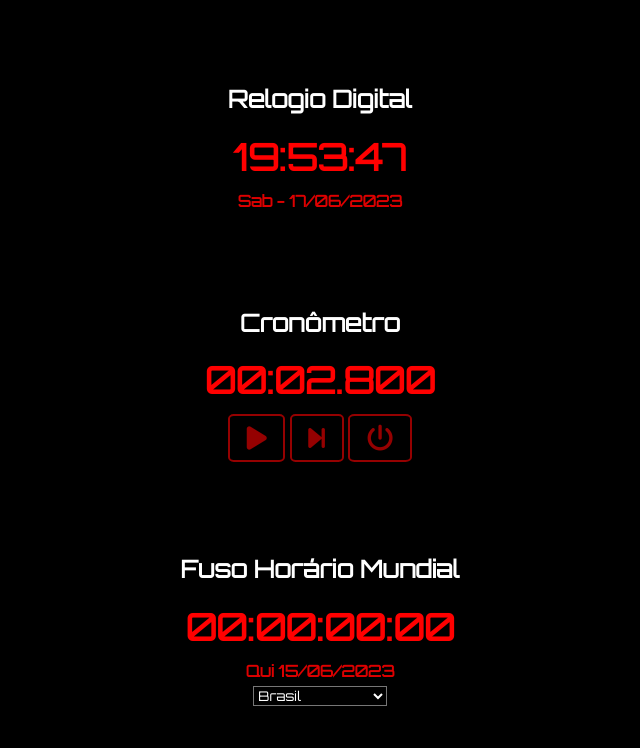
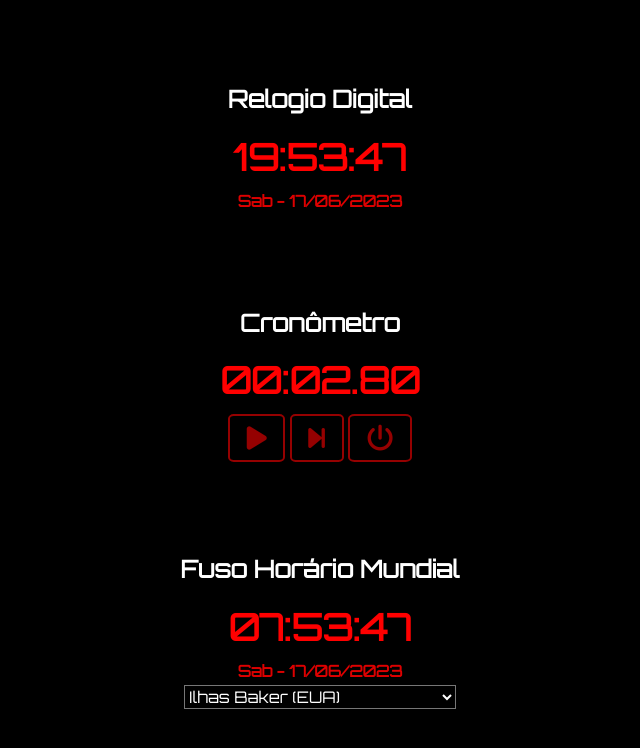
Before and after one commit to kauannlima/Relogio_Javascript, a plain HTML site: page index.html in a window 1280 px wide. Both pictures are taken after a click on the button 576 px from the left and 438 px from the top of the page. Shown: the whole page, without its empty margins (320-960 px from the left). Drawn offline with Linux system fonts and the light colour scheme.

Commit message:
Adicionando code de Fuso Horarios Mundiais

```diff
--- a/cronometro.js
+++ b/cronometro.js
@@ -13,15 +13,19 @@ const SEGUNDO = 1 * 10000;
 let intervaloCronometro = null;
 let tempoInicial = 0;
 let tempoPausado = 0;
-let minutoAtualiolisegundosDecorrido = 0;
+let tempoDecorrido = 0;
 let cronometroRodando = false
+
+$pausar.disabled = true;
 
 function iniciar() {
     if (cronometroRodando) return;
-    /*  parar(); */
+    parar()
     tempoInicial = Date.now();
     startCronometro();
     cronometroRodando = true;
+    $pausar.disabled = false;
+
 }
 
 function startCronometro(TempoDeCorido) {
@@ -30,67 +34,45 @@ function startCronometro(TempoDeCorido) {
         let timeStampNow = Date.now()
         let diferença = timeStampNow - tempoInicial
         $cronometro.textContent = formatarCronometro(milesegundos + diferença)
-    }, 100)
+    }, 10)
 }
 
-function formatarCronometro(milesegundos) {
-    if (milesegundos < 1000) {
-        if (segundosCronometro > 0) {
-            return milesegundos
-        }
-         else{
-            return `00:00.${milesegundos}`
-        }
+function formatarCronometro(milissegundos) {
+    minutosCronometro = Math.floor(milissegundos / MINUTO);
+    minutosSegundos = Math.floor((milissegundos % MINUTO) / 1000);
+    minutosCentesimos = Math.floor((milissegundos % 1000) / 10);
 
-    } else if (milesegundos < MINUTO) {
-        segundosCronometro = parseInt(segundosCronometro = milesegundos / 1000)
-        centesimosCronometro = milesegundos - (segundosCronometro * 1000)
-        if (minutosCronometro > 0) {
-            return `${(formatarSegundoMinutominutos(segundosCronometro))}.${centesimosCronometro}`
-        } else {
-            return `00:${(formatarSegundoMinutominutos(segundosCronometro))}.${centesimosCronometro}`
-        }
+    let minutosFormatados = minutosCronometro.toString().padStart(2, '0');
+    let segundosFormatados = minutosSegundos.toString().padStart(2, '0');
+    let centesimosFormatados = minutosCentesimos.toString().padStart(2, '0');
 
+    return `${minutosFormatados}:${segundosFormatados}.${centesimosFormatados}`;
+}
+function pausar() {
+    if (cronometroRodando) {
+        clearInterval(intervaloCronometro)
+        tempoPausado = Date.now()
+        tempoDecorrido += (tempoPausado - tempoInicial)
+        cronometroRodando = false
+        $iniciar.disabled = true;
     } else {
-        minutosCronometro = parseInt(minutosCronometro = milesegundos / (MINUTO))
-        return `${formatarSegundoMinutominutos(minutosCronometro)}:${formatarCronometro(milesegundos - minutosCronometro * MINUTO)}`
+        tempoInicial = Date.now()
+        startCronometro(tempoDecorrido)
+        cronometroRodando = true
     }
+
 }
-function formatarSegundoMinutominutos(segundos_minutos) {
-    return segundos_minutos = segundos_minutos < 10 ? `0${segundos_minutos}` : segundos_minutos
+
+function parar() {
+    tempoInicial = 0;
+    tempoPausado = 0;
+    tempoDecorrido = 0;
+    cronometroRodando = false
+    clearInterval(intervaloCronometro)
+    $cronometro.innerHTML = "00:00.00"
+    $iniciar.disabled = false
 }
-/*else {
-            var minutos = ms / (MINUTO)
-            minutos = parseInt(minutos)
 
-return `${minutos}:${formataTimeTamp(ms-minutos*MINUTO)}`
-          /*   var segundo = ms / 1000 - (minutos * 60)
-            segundo = parseInt(segundo)
-            var centesimo = ms - (segundo * 1000) - (minutos * MINUTO)
-            return `${minutos}:${segundo}:${centesimo}`
-        }
-    }
-    function pausar() {
-        if(!$cronometro.value) return;
-        if (rodando) {
-            clearInterval(intervalo)
-            timestampClickPausar = Date.now()
-            msTempoDeCorido += (timestampClickPausar - timestampClickStart)
-
-        } else {
-            timestampClickStart = Date.now()
-            iniciarCronometro(msTempoDeCorido)
-        }
-rodando = !rodando
-    }
-    function parar() {
-        timestampClickStart = 0;
-        timestampClickPausar = 0;
-        msTempoDeCorido = 0
-        rodando = false
-        clearInterval(intervalo)
-        $cronometro.value=""
-    }
- */   $iniciar.addEventListener("click", function () {
-    iniciar()
-})
+$iniciar.addEventListener("click", iniciar)
+$pausar.addEventListener("click", pausar)
+$parar.addEventListener("click", parar)
--- a/css/style.css
+++ b/css/style.css
@@ -57,6 +57,7 @@ padding: 1em 0;
     color: #dd0000;
 }
 select{
-    width: 10em;
-    background-color: transparent;
+    width: 17em;
+    background-color: black;
+    font-size: 1em;
 }
--- a/index.html
+++ b/index.html
@@ -23,7 +23,7 @@
 
         <section id="display_cronometro" class="section_all">
             <h1>Cronômetro</h1>
-            <strong id="horario_cronometro_strong" class="dados_relogio_numeros">00:00.000</strong>
+            <strong id="horario_cronometro_strong" class="dados_relogio_numeros">00:00.00</strong>
             <button id="iniciar-cronometro" class="botoes"><i class="fa-solid fa-play"></i></button>
             <button id="pausar-cronometro" class="botoes"><i class="fa-solid fa-forward-step"></i></i></i></button>
             <button id="parar-cronometro" class="botoes"><i class="fa-solid fa-power-off"></i></button>
@@ -31,16 +31,36 @@
 
         <section id="display_relogio" class="section_all">
             <h1>Fuso Horário Mundial</h1>
-            <strong id="horario_relogio_strong" class="dados_relogio_numeros">00:00:00:00</strong>
-            <strong id="data_relogio_strong" class="dados_relogio_numeros dados_relogio_data">Qui 15/06/2023</strong>
+            <strong id="horario_fuso_strong" class="dados_relogio_numeros">00:00:00</strong>
+            <strong id="data_fuso_strong" class="dados_relogio_numeros dados_relogio_data">Qui 15/00/2023</strong>
             <select>
-                <option value="br">Brasil</option>
+                <option value="-12">Ilhas Baker (EUA)</option>
+                <option value="-11">Pago Pago (Samoa)</option>
+                <option value="-10">Honolulu (Havaí, EUA)</option>
+                <option value="-9">Anchorage (Alasca, EUA)</option>
+                <option value="-8">Los Angeles (Califórnia, EUA)</option>
+                <option value="-8">Vancouver (Canadá)</option>
+                <option value="-3">Brasil</option>
+                <option value="">x</option>
+                <option value="">x</option>
+                <option value="">x</option>
+                <option value="">x</option>
+                <option value="">x</option>
+                <option value="">x</option>
+                <option value="">x</option>
+                <option value="">x</option>
+                <option value="">x</option>
+                <option value="">x</option>
+                <option value="">x</option>
+                <option value="">x</option>
             </select>
         </section>
     </main>
     <script src="https://kit.fontawesome.com/0a75f244da.js" crossorigin="anonymous"></script>
     <script src="relogio.js"></script>
    <script src="cronometro.js"></script>
+   <script src="fuso_horario.js"></script>
+
 </body>
 
 </html>
--- a/relogio.js
+++ b/relogio.js
@@ -1,20 +1,30 @@
 var $horarioRelogioStrong = document.querySelector("#horario_relogio_strong")
 var $dataRelogioStrong = document.querySelector("#data_relogio_strong")
 
+var tempoAtual
+var horaAtual;
+var minutoAtual;
+var segundoAtual;
+
+var diaDaSemanaAtual
+var diaAtual;
+var mesAtual;
+var anoAtual;
+
 function mostraHorarioAtual() {
-    var horarioAtual = new Date();
-    var horaAtual = formatarValores(horarioAtual.getHours())
-    var minutoAtual = formatarValores(horarioAtual.getMinutes())
-    var segundoAtual = formatarValores(horarioAtual.getSeconds())
-    $horarioRelogioStrong.textContent = `${horaAtual}:${minutoAtual}:${segundoAtual}`
+    tempoAtual = new Date();
+    horaAtual = formatarValores(tempoAtual.getHours())
+    minutoAtual = formatarValores(tempoAtual.getMinutes())
+    segundoAtual = formatarValores(tempoAtual.getSeconds())
+    $horarioRelogioStrong.innerHTML = `${horaAtual}:${minutoAtual}:${segundoAtual}`
 }
 function mostraDataAtual() {
-    var dataAtual = new Date();
-    var diaDaSemanaAtual = formatarDiaDaSeamana(dataAtual.getDay())
-    var diaAtual = formatarValores(dataAtual.getDate())
-    var mesAtual = formatarValores(dataAtual.getMonth() + 1)
-    var anoAtual = formatarValores(dataAtual.getFullYear())
-    $dataRelogioStrong.textContent = `${diaDaSemanaAtual} - ${diaAtual}/${mesAtual}/${anoAtual}`
+    tempoAtual = new Date();
+    diaDaSemanaAtual = formatarDiaDaSeamana(tempoAtual.getDay())
+    diaAtual = formatarValores(tempoAtual.getDate())
+    mesAtual = formatarValores(tempoAtual.getMonth() + 1)
+    anoAtual = formatarValores(tempoAtual.getFullYear())
+    $dataRelogioStrong.innerHTML = `${diaDaSemanaAtual} - ${diaAtual}/${mesAtual}/${anoAtual}`
 }
 function formatarValores(value) {
     return value = value < 10 ? "0" + value : value
@@ -37,7 +47,42 @@ function formatarDiaDaSeamana(dia_da_semana) {
     }
 
 }
-mostraHorarioAtual()
-mostraDataAtual()
+
 setInterval(function () { mostraHorarioAtual() }, 1000)
 setInterval(function () { mostraDataAtual() }, 1000)
+
+
+var $horarioFusoStrong = document.querySelector("#horario_fuso_strong")
+var $dataFusoStrong = document.querySelector("#data_fuso_strong")
+var $select = document.querySelector("select")
+
+setInterval(function () { mostraFuso() }, 1000)
+
+function mostraFuso() {
+    tempoAtual = new Date();
+
+    horaAtual = formatarValores(tempoAtual.getUTCHours() + 0)
+    minutoAtual = formatarValores(tempoAtual.getMinutes())
+    segundoAtual = formatarValores(tempoAtual.getSeconds())
+
+
+    horaAtual = formatarValores(tempoAtual.getUTCHours() + parseInt($select.value))
+
+    if (horaAtual < 0) {
+        horaAtual += 24;
+        tempoAtual.setDate(tempoAtual.getDate() - 1);
+    } else if (horaAtual >= 24) {
+        horaAtual -= 24;
+        tempoAtual.setDate(tempoAtual.getDate() + 1);
+    }
+    minutoAtual = formatarValores(tempoAtual.getMinutes());
+    segundoAtual = formatarValores(tempoAtual.getSeconds());
+
+    diaDaSemanaAtual = formatarDiaDaSeamana(tempoAtual.getDay())
+    diaAtual = formatarValores(tempoAtual.getDate());
+    mesAtual = formatarValores(tempoAtual.getMonth() + 1);
+    anoAtual = formatarValores(tempoAtual.getFullYear());
+
+    $horarioFusoStrong.innerHTML = `${horaAtual}:${minutoAtual}:${segundoAtual}`;
+    $dataFusoStrong.innerHTML = `${diaDaSemanaAtual} - ${diaAtual}/${mesAtual}/${anoAtual}`;
+}
```
Also changed, not shown: fuso_horario.js (added).
